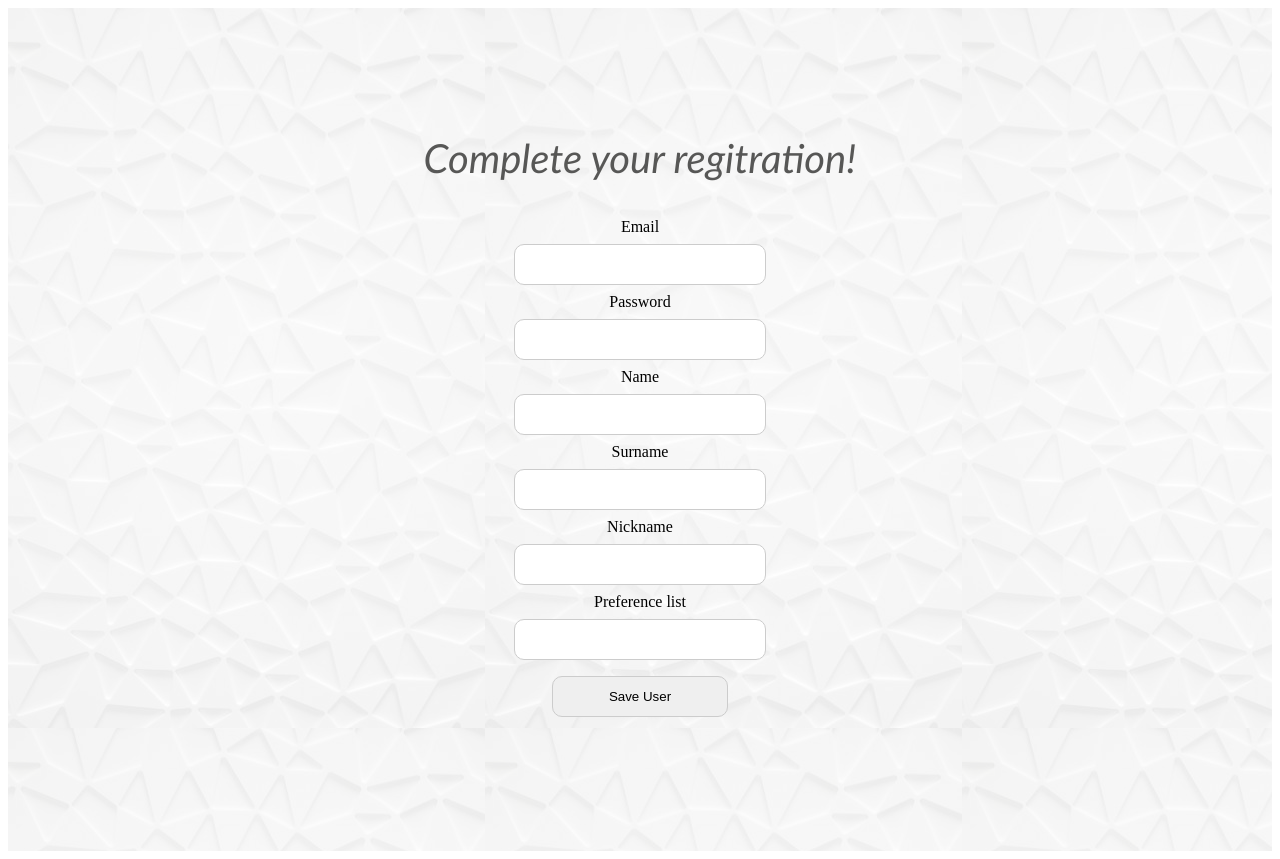
After one commit to TommasoBianchi/BettiBianchi_SWENG2, a Rails app: template Travlendar/app/views/homepage/complete_registration.html.erb in a window 1280 px wide. The commit adds this page. Run offline with Rails 7, Linux system fonts and the light colour scheme; the template is opened without the code that fills it, so the values that code supplies are empty; style sheets or scripts are compiled from the project's sources; parts of the project's set-up code (start-up, migrations or seed data) failed here and were passed over.

Commit message:
working on user registration

```diff
--- a/Travlendar/app/assets/stylesheets/homepage.scss
+++ b/Travlendar/app/assets/stylesheets/homepage.scss
@@ -2,7 +2,8 @@
 // They will automatically be included in application.css.
 // You can use Sass (SCSS) here: http://sass-lang.com/
 @charset "utf-8";
-
+$dark_grey: #575756;
+$light_grey: #B2B2B2;
 
 .outer{
     width: 100%;
@@ -11,7 +12,7 @@
 }
 
 /* Full-width input fields */
-input[type=email], input[type=password] {
+input {
     width: 100%;
     padding: 12px 20px;
     margin: 8px 0;
@@ -26,7 +27,7 @@ input[placeholder]{
 }
 
 /* Set a style for all buttons */
-.button {
+.confirmationButton {
     background-color: #B2B2B2;
     color: white;
     padding: 14px 20px;
@@ -39,6 +40,10 @@ input[placeholder]{
     &:hover {
         opacity: 0.8;
     }
+}
+
+.monoConfirmationButton{
+  width: 70%;
 }
 
 
@@ -68,15 +73,22 @@ img.externalLoginProvider{
     padding: 1%;
 }
 
-#mainTitle{
+.mainTitle{
     font-size: 80px;
-    color: #575756;
+    color: $dark_grey;
     font-style: oblique;
     font-style: bold;
-    text-shadow: 2px 2px #575756;
+    text-shadow: 2px 2px $dark_grey;
 }
 
-#subtitle{
+.subtitle{
     font-size: 25px;
-    color: #B2B2B2;
+    color: $light_grey;
 }
+
+.title{
+      font-size: 40px;
+      color: $dark_grey;
+      font-style: oblique;
+      font-style: bold;
+}
--- /dev/null
+++ b/Travlendar/app/views/homepage/complete_registration.html.erb
@@ -0,0 +1,45 @@
+<html>
+
+<head>
+  <meta charset="utf-8">
+  <title>Travlendar+: Complete Registration</title>
+</head>
+
+<body>
+  <div class="outer">
+    <div id="mainWrapper">
+      <div class="logoContainer">
+        <a class="title">Complete your regitration!</a>
+      </div>
+      <div id="emailPasswordContainer">
+
+<%= form_with scope: :user, local: true do |form| %>
+
+    <%= form.label :email, class: 'label' %>
+    <%= form.text_field :email, type: 'text' %>
+    <%= form.label :password, class: 'label' %>
+    <%= form.text_field :password, type: 'text' %>
+    <%= form.label :name, class: 'label' %>
+    <%= form.text_field :name, type: 'text' %>
+    <%= form.label :surname, class: 'label' %>
+    <%= form.text_field :surname, type: 'text' %>
+    <%= form.label :nickname, class: 'label' %>
+    <%= form.text_field :nickname, type: 'text' %>
+    <%= form.label :preference_list, class: 'label' %>
+    <%= form.text_field :preference_list, type: 'text' %>
+
+          <div id="buttonsContainer">
+    <%= form.submit 'Save User', class: 'monoConfirmationButton'%>
+  </div>
+
+<% end %>
+      </div>
+
+
+    </div>
+  </div>
+
+
+</body>
+
+</html>
--- a/Travlendar/config/routes.rb
+++ b/Travlendar/config/routes.rb
@@ -1,10 +1,12 @@
 Rails.application.routes.draw do
   get 'user/new'
 
-  # For details on the DSL available within this file, see http://guides.rubyonrails.org/routing.html
-  get "/" => "homepage#index", :as => 'root'
-  post "/" => "homepage#post_index"
-
   resources :user
   resources :homepage
+  # For details on the DSL available within this file, see http://guides.rubyonrails.org/routing.html
+  get '/' => 'homepage#index', :as => 'root'
+  post '/' => 'homepage#post_index'
+  post '/complete_registration' => 'homepage#complete_registration', as: 'complete_registration'
+  post '/login' => 'homepage#login', as: 'login'
+  get '/complete_registration', to: 'homepage#complete_registration'
 end
```
Also changed, not shown: Travlendar/app/controllers/homepage_controller.rb (+33 -7 lines), Travlendar/app/controllers/user_controller.rb (+4 -5 lines), Travlendar/app/views/homepage/index.html.erb (+11 -8 lines), Travlendar/db/seeds.rb (+28 -35 lines).
